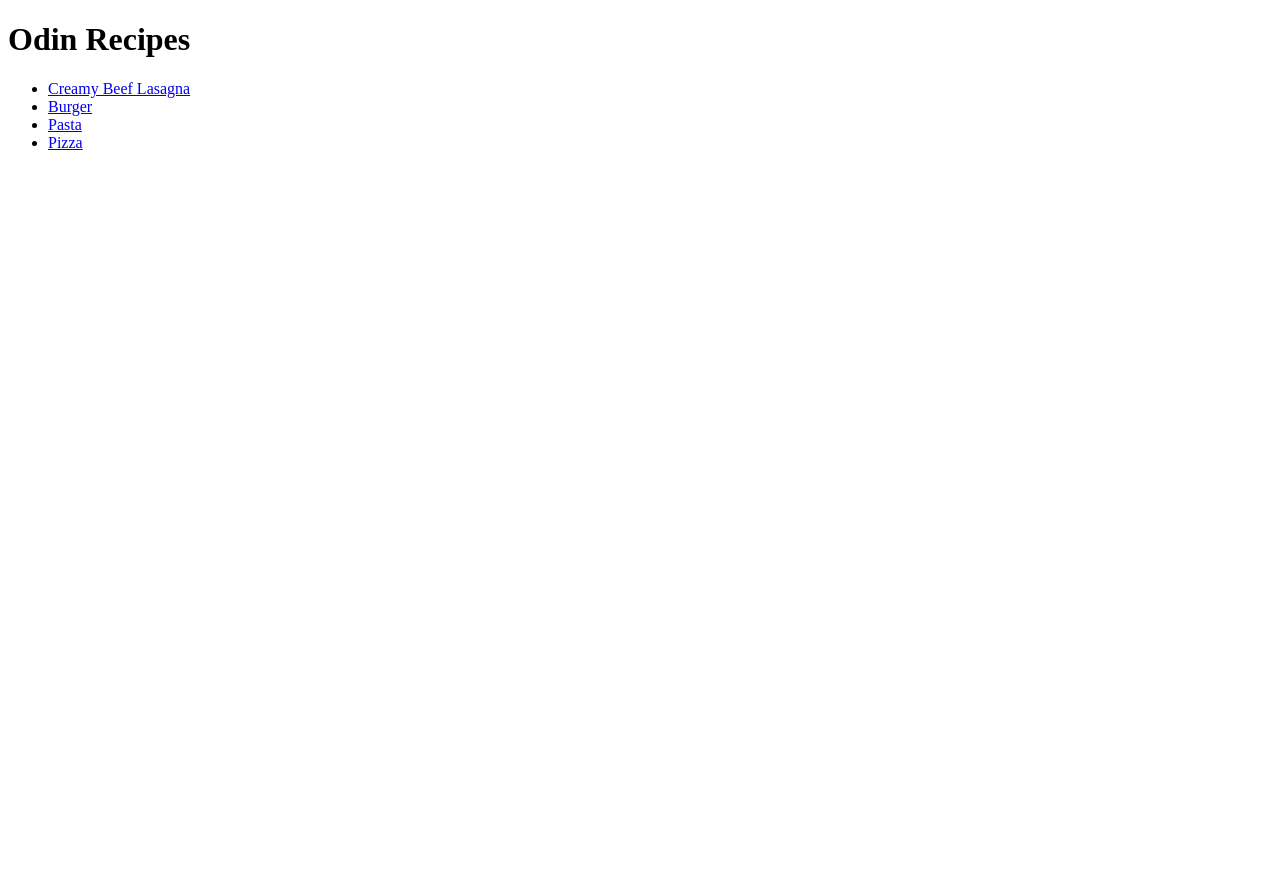
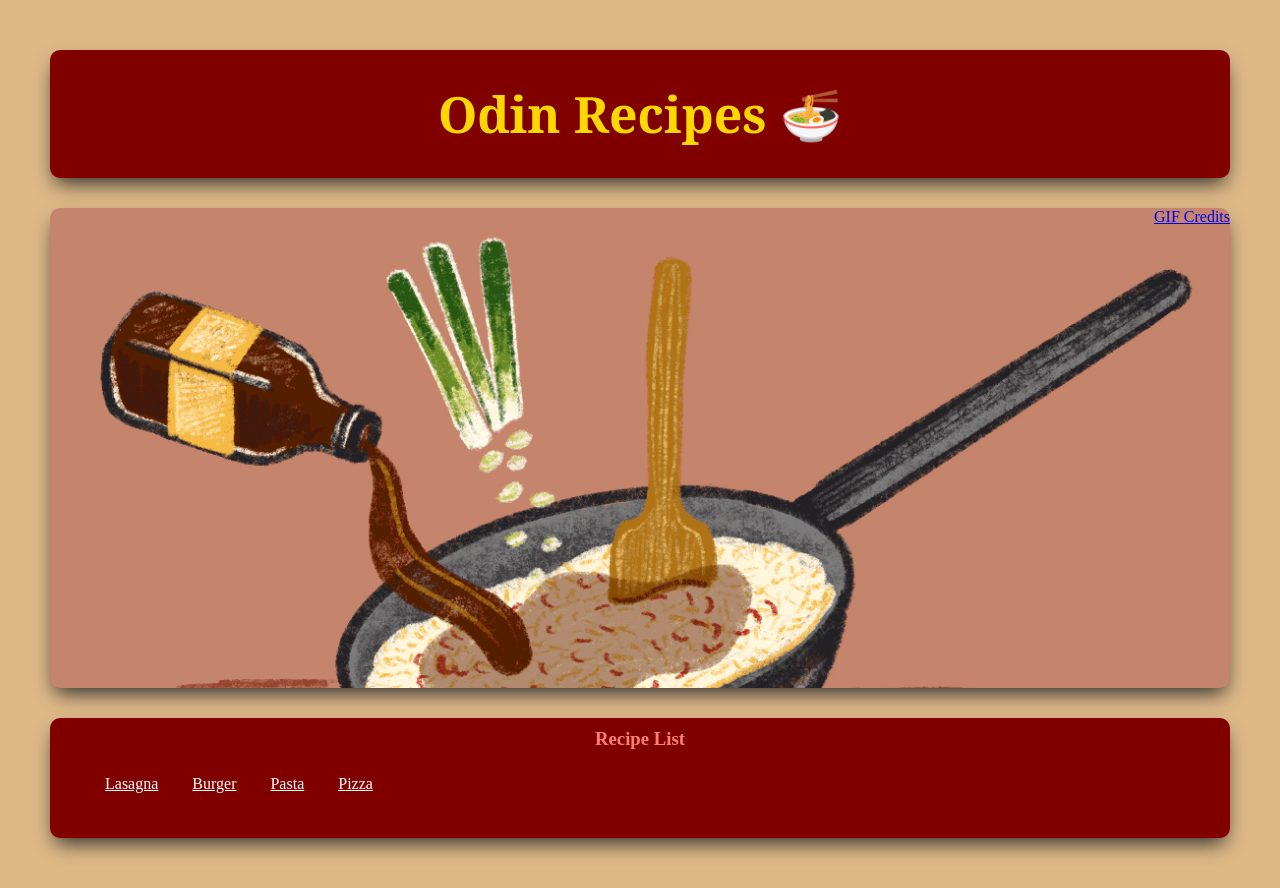
Before and after one commit to abbas1506/odin-recipes, a plain HTML site: page index.html in a window 1280 px wide. Before the commit the page ends 800 px from the top, so only its background shows below. Drawn offline with Linux system fonts and the light colour scheme.

Commit message:
Update with minimum css
Add a GIF which plays when hover. Create a new
assets folder to manage media files.

```diff
--- a/index.html
+++ b/index.html
@@ -1,17 +1,32 @@
 <!DOCTYPE html>
 <html lang="en">
   <head>
+    <base href="/" />
     <meta charset="UTF-8" />
     <meta name="viewport" content="width=device-width, initial-scale=1.0" />
     <title>Recipe Homepage</title>
+    <link rel="stylesheet" href="./styles.css" />
   </head>
   <body>
-    <h1>Odin Recipes</h1>
-    <ul>
-      <li><a href="recipes/lasagna.html">Creamy Beef Lasagna</a></li>
-      <li><a href="recipes/burger.html">Burger</a></li>
-      <li><a href="recipes/pasta.html">Pasta</a></li>
-      <li><a href="recipes/pizza.html">Pizza</a></li>
-    </ul>
+    <h1 class="main-title">Odin Recipes 🍜</h1>
+    <!-- <div class="homepage-backgorund"> -->
+    <div class="homepage-gif">
+      <a
+        href="https://www.latimes.com/food/story/2020-04-13/how-to-boil-water-the-simplest-fried-rice-to-use-up-whatever-you-have"
+        target="_blank"
+        >GIF Credits</a
+      >
+    </div>
+
+    <div class="recipe-list-card">
+      <h3 class="recipe-list-title">Recipe List</h3>
+      <ul>
+        <li><a href="recipes/lasagna.html" target="_blank">Lasagna</a></li>
+        <li><a href="recipes/burger.html" target="_blank">Burger</a></li>
+        <li><a href="recipes/pasta.html" target="_blank">Pasta</a></li>
+        <li><a href="recipes/pizza.html" target="_blank">Pizza</a></li>
+      </ul>
+    </div>
+    <!-- </div> -->
   </body>
 </html>
--- /dev/null
+++ b/styles.css
@@ -0,0 +1,76 @@
+* {
+    margin: 0px 0px;
+    box-sizing: border-box;
+}
+
+body{
+    margin: 50px;
+    background-color: burlywood;
+}
+
+.main-title {
+    color: gold;
+    background-color: maroon;
+    text-align: center;
+    font-family: Cambria, Cochin, Georgia, Times, 'Times New Roman', serif;
+    padding: 30px;
+    font-size: 50px;
+    border-radius: 10px;
+    box-shadow: 0 10px 20px -5px #2c2c2c;
+
+}
+
+.homepage-gif {
+    background-color: salmon;
+    margin-top: 30px;
+    width: auto;
+    height: 60vh;
+    background-image: url(assets/recipe.jpg);
+    background-size: cover;
+    cursor: pointer;
+    border-radius: 10px;
+    box-shadow: 0 10px 20px -5px #2c2c2c;
+    text-align: end;
+
+    /* margin-bottom: 30px; */
+}
+
+.homepage-gif:hover {
+    background-image: url(assets/recipe.gif);
+}
+
+
+.recipe-list-card {
+    background-color: maroon;
+    margin-top: 30px;
+    width: auto;
+    height: 120px;
+    border-radius: 10px;
+    box-shadow: 0 10px 20px -5px #2c2c2c;
+
+}
+
+.recipe-list-title {
+    color:salmon;
+    text-align: center;
+    padding: 10px;
+}
+
+ul {
+    list-style: none;
+
+}
+
+li {
+    display: inline-block;
+    color:antiquewhite;
+    padding: 15px;
+
+
+}
+
+li a {
+    color: white;
+    text-align: center;
+
+}
```
Also changed, not shown: recipes/burger.html (+2 -0 lines), recipes/lasagna.html (+2 -0 lines), recipes/pasta.html (+2 -0 lines), recipes/pizza.html (+16 -11 lines), assets/recipe.gif (added), assets/recipe.jpg (added).
